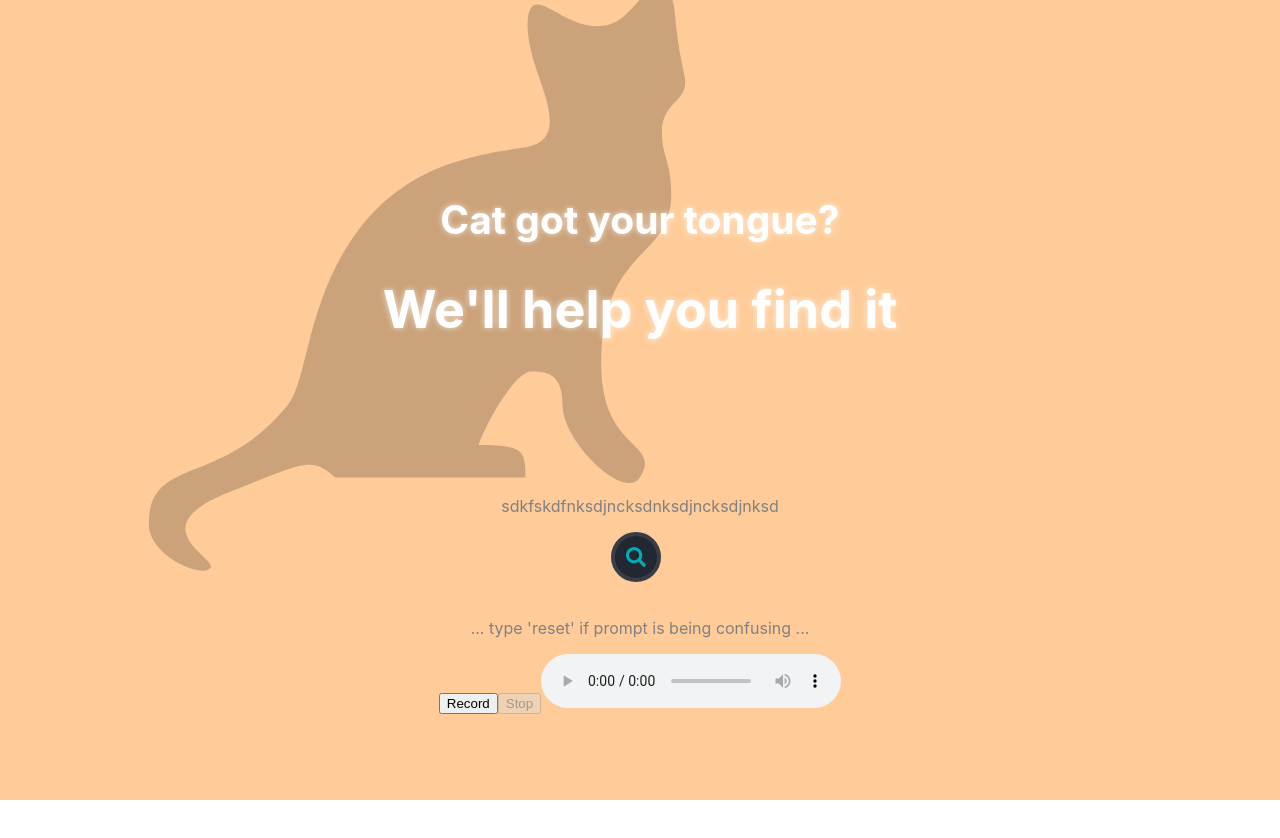
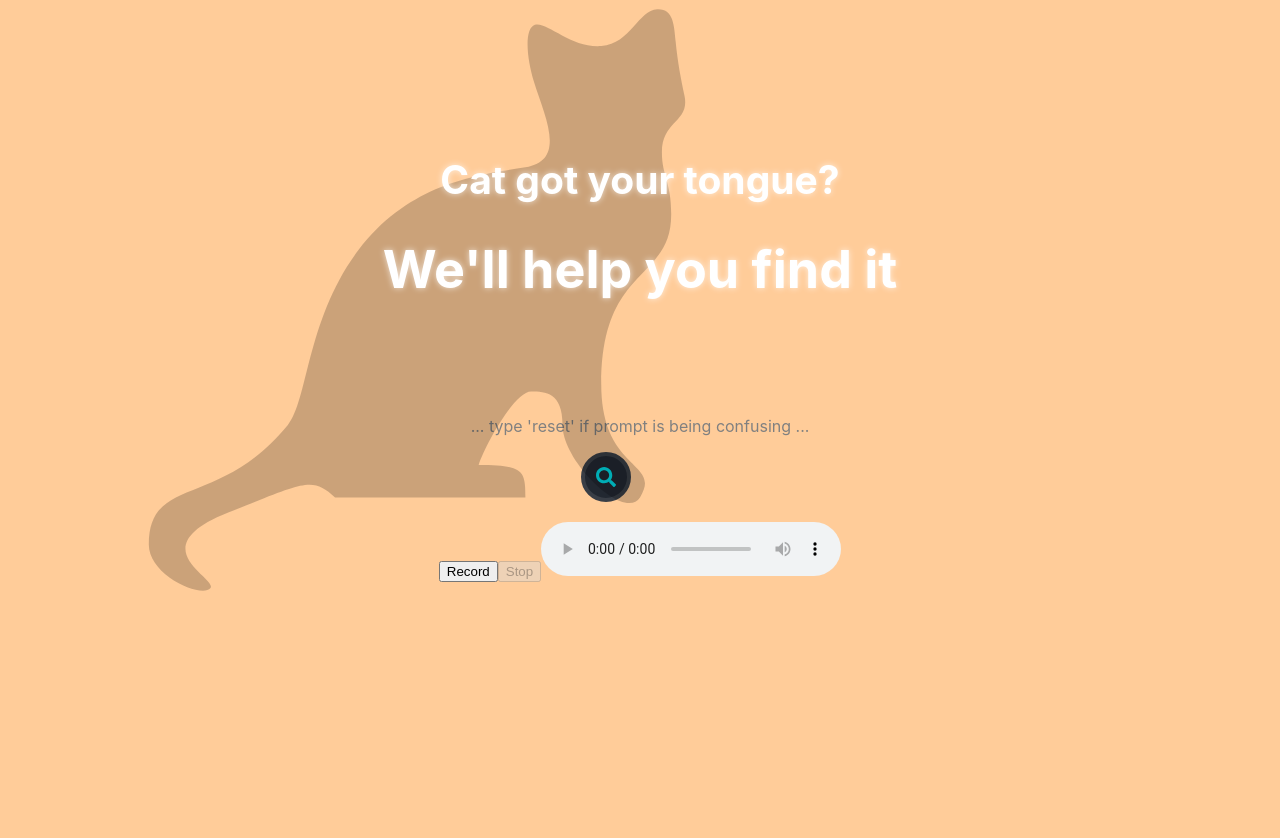
Before and after one commit to cnmnzhang/tip-of-your-tongue, a React (Create React App) app in the folder frontend/: page / in a window 1280 px wide. Shown: the top 838 px of the page. Before the commit the page ends 800 px from the top, so only its background shows below. Built offline with nearby package versions, Linux system fonts and the light colour scheme; what mic-recorder-to-mp3 would draw is missing.

Commit message:
formatting

```diff
--- a/frontend/package.json
+++ b/frontend/package.json
@@ -8,6 +8,7 @@
     "@testing-library/react": "^13.4.0",
     "@testing-library/user-event": "^13.5.0",
     "axios": "^0.27.2",
+    "mic-recorder-to-mp3": "^2.2.2",
     "react": "^18.2.0",
     "react-dom": "^18.2.0",
     "react-scripts": "^5.0.1",
--- a/frontend/src/App.jsx
+++ b/frontend/src/App.jsx
@@ -36,9 +36,6 @@ function App() {
         <Search />
 
 
-      <p>
-        ... type 'reset' if prompt is being confusing ...
-      </p>
 
 
       <Audio />
--- a/frontend/src/assets/index.css
+++ b/frontend/src/assets/index.css
@@ -22,7 +22,7 @@ code {
   pointer-events: none;
   position: absolute;
   z-index: 2;
-  margin-top: 10vmin;
+  margin-top: 25vmin;
   left: 10vmin;
   opacity: 0.2;
 }
@@ -34,7 +34,8 @@ code {
 } */
 
 .App-header {
-  height: 60vh;
+  padding: 10vh;
+  height: 30vh;
   display: flex;
   flex-direction: column;
   align-items: center;
@@ -64,7 +65,7 @@ p {
 }
 
 .App-body {
-  height: 40vh;
+  height: 70vh;
   width: 100;
   display: flex;
   flex-direction: column;
--- a/frontend/src/components/Search.jsx
+++ b/frontend/src/components/Search.jsx
@@ -64,7 +64,7 @@ function Search() {
   return (
     <div>
 
-      <p>sdkfskdfnksdjncksdnksdjncksdjnksd</p>
+      <p>... type 'reset' if prompt is being confusing ...</p>
 
       <Container
         onMouseEnter={() => setIsHovered(true)}
```
Also changed, not shown: 1 other file (tests, documents, lock files or other folders).
